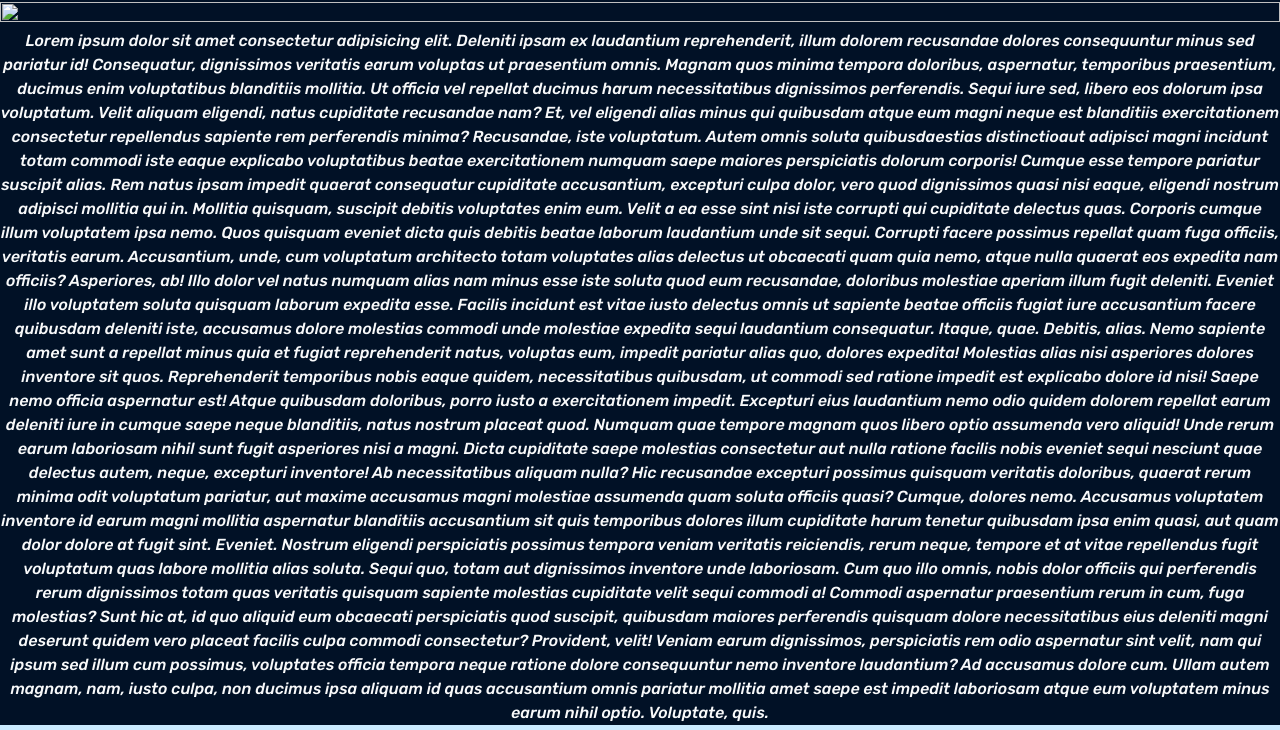
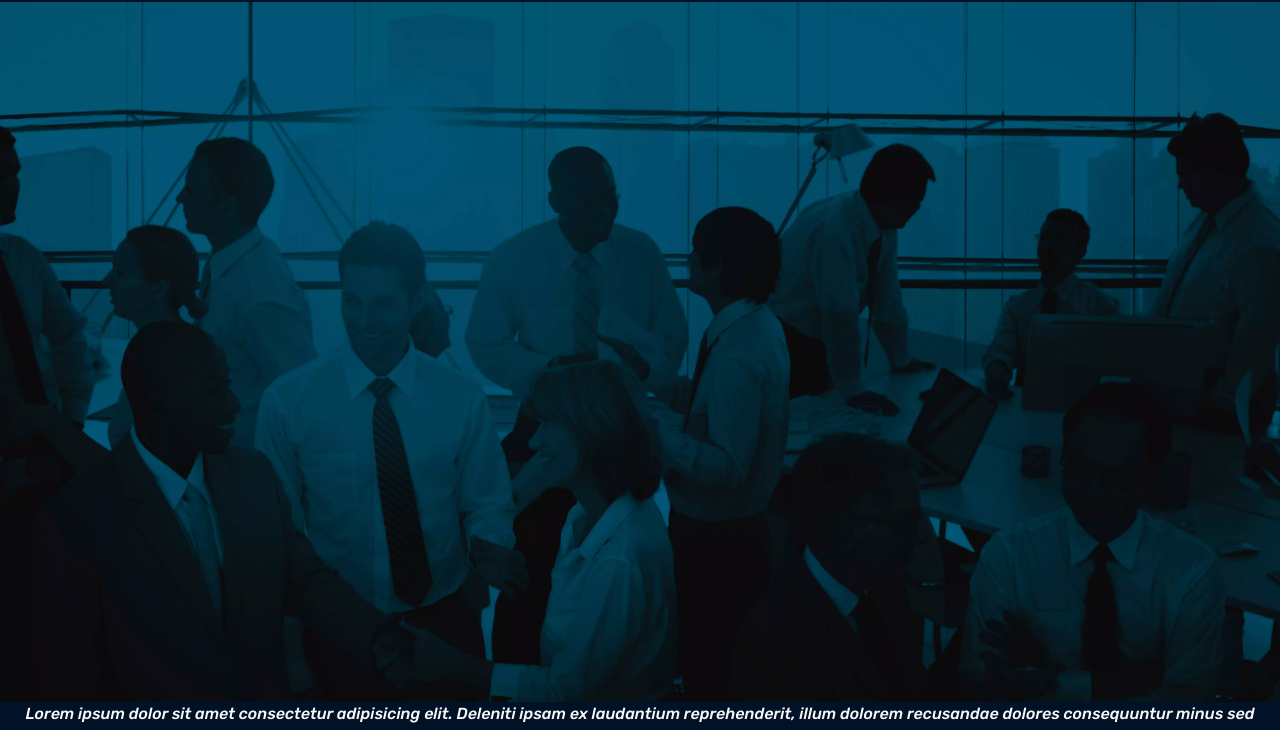
Before and after one commit to NaderHikaL/HikaL-Company, a plain HTML site: page about.html in a window 1280 px wide. Shown: the part 54-784 px from the top of the page. Drawn offline with nearby package versions, Linux system fonts and the light colour scheme; the site is published under a folder, as on GitHub Pages, so addresses that start at the root find nothing.

Commit message:
fixed paths

```diff
--- a/about.html
+++ b/about.html
@@ -6,7 +6,7 @@
   <meta name="viewport" content="width=device-width, initial-scale=1.0">
   <link rel="stylesheet" href="assets/css/bootstrap.min.css" />
   <link rel="stylesheet" href="assets/css/styles.min.css" />
-  <link rel="stylesheet" href="assets/css/contact.css">
+  <!-- <link rel="stylesheet" href="assets/css/contact.css"> -->
   <link rel="preconnect" href="https://fonts.googleapis.com">
   <link rel="preconnect" href="https://fonts.gstatic.com" crossorigin>
   <link href="https://fonts.googleapis.com/css2?family=Rubik:ital,wght@1,500&display=swap" rel="stylesheet">
@@ -53,7 +53,7 @@
 
 
 
-  <img src="/assets/imgs/about.webp" class="imgabout" alt="">
+  <img src="assets/imgs/about.webp" class="imgabout" alt="">
 
   <div class="paragraf_about text-light text-center">
     <p>Lorem ipsum dolor sit amet consectetur adipisicing elit. Deleniti ipsam ex laudantium reprehenderit, illum
```
Also changed, not shown: contact.html (+1 -1 lines).
